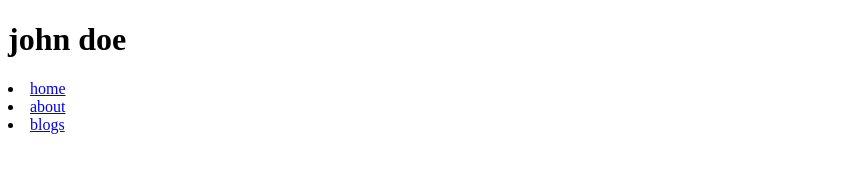
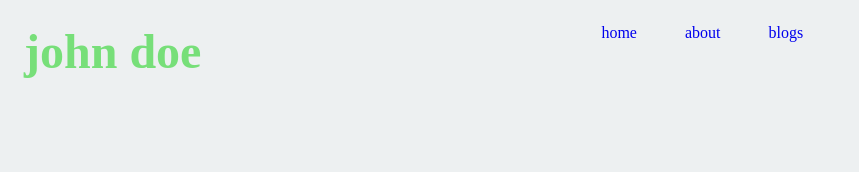
Before and after one commit to sohammk08/Gamer-portfolio_website, a plain HTML site: page index.html in a window 1280 px wide. Shown: the whole page, without its empty margins (0-859 px from the left). Drawn offline with Linux system fonts and the light colour scheme; a web font is replaced by a local one.

Commit message:
Pre-commit

```diff
--- a/assets/style.css
+++ b/assets/style.css
@@ -0,0 +1,34 @@
+@import url('https://fonts.googleapis.com/css2?family=Poppins:wght@300&display=swap');
+@import url('https://fonts.googleapis.com/css2?family=Montserrat:wght@200&display=swap');
+@import url('https://fonts.googleapis.com/css2?family=Style+Script&display=swap');
+* {
+	background: #edf0f1;
+	margin-top: 0;
+}
+.nav-top {
+	display: flex;
+	margin-top: 1.5rem;
+	margin: 1.5rem 0 0 1rem;
+}
+.title {
+	color: #77df79;
+	background: #edf0f1;
+	float: left;
+}
+.title h1 {
+	font-size: 3em;
+	font-family: 'Style Script';
+}
+.nav {
+	display: flex;
+	margin-left: 25rem;
+}
+.nav-op {
+	margin-right: 3rem;
+}
+.nav-op li {
+	list-style-type: none;
+}
+.nav-op li a {
+	text-decoration: none;
+}
--- a/index.html
+++ b/index.html
@@ -3,6 +3,7 @@
 <head>
 	<meta charset="utf-8">
 	<title>Gamer Portfolio</title>
+	<link rel="stylesheet" type="text/css" href="assets/style.css">
 </head>
 <body>
 	<!-- Navigation-bar -->
```
Also changed, not shown: 1 other file.
